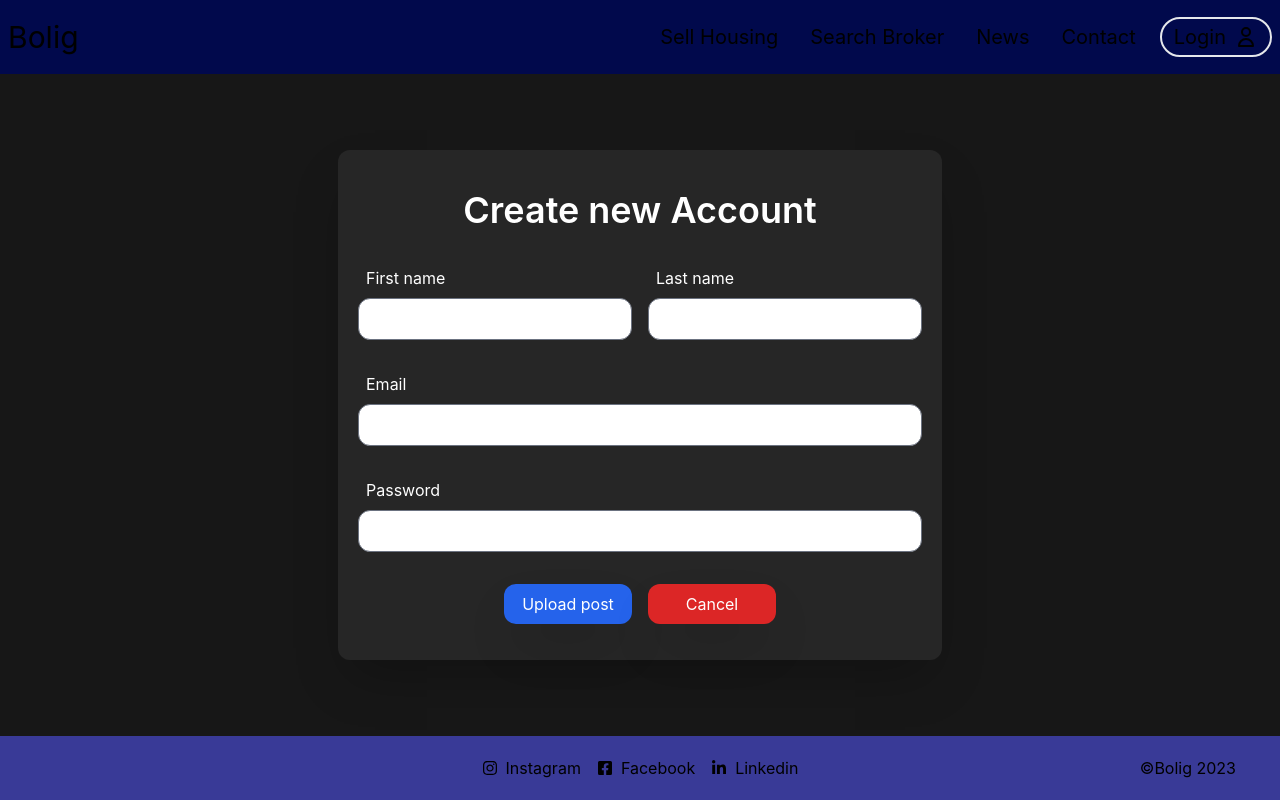
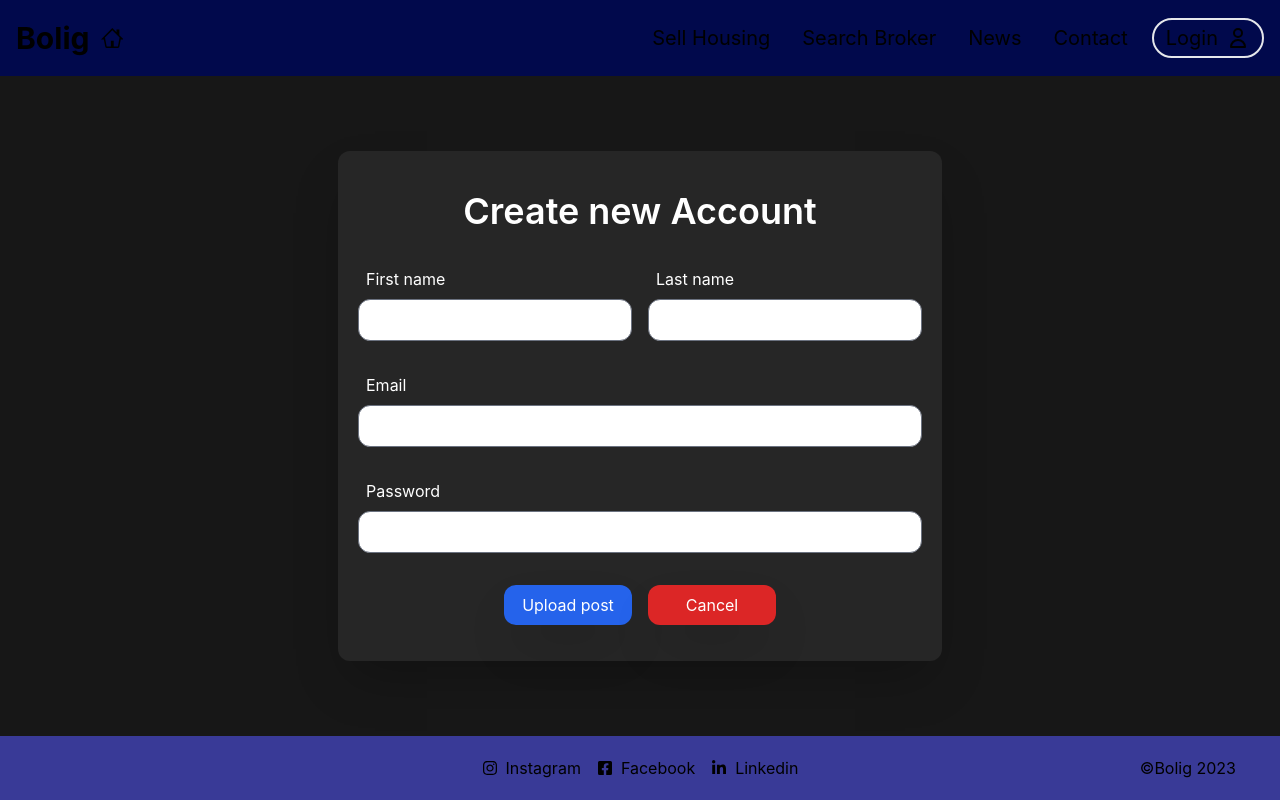
Before and after one commit to MaxAndreasLundin/bolig-web, a Next.js app: page /registration in a window 1280 px wide. Built offline with nearby package versions, Linux system fonts and the light colour scheme.

Commit message:
change height setup in navbar and login page, created custom bolig bg-color

```diff
--- a/app/globals.css
+++ b/app/globals.css
@@ -32,6 +32,11 @@ a {
   }
 }
 
+
+.bg-bolig {
+  @apply bg-gradient-to-t from-[#393a97] to-[#01094c]
+}
+
 .link-web {
   @apply p-4 inline-block hover:bg-sky-900 hover:rounded-md hover:scale-110;
 }
--- a/app/layout.tsx
+++ b/app/layout.tsx
@@ -14,7 +14,7 @@ export default function RootLayout({
         head.tsx. Find out more at https://beta.nextjs.org/docs/api-reference/file-conventions/head
       */}
       <head />
-      <body className="">
+      <body>
         <Navbar />
         {children}
         <Footer />
--- a/app/login/page.tsx
+++ b/app/login/page.tsx
@@ -3,7 +3,7 @@ import React from "react";
 
 const login = () => {
   return (
-    <div className="bg-neutral-900 text-white flex flex-col items-center justify-center h-[90vh]">
+    <div className="bg-neutral-900 text-white flex flex-1 flex-col items-center justify-center">
       <div className="bg-neutral-800 flex flex-col items-center justify-center p-10 rounded-xl">
         <h1 className="text-2xl font-bold">Logga in</h1>
         <div className="flex flex-col gap-4 m-8">
--- a/app/page.tsx
+++ b/app/page.tsx
@@ -3,7 +3,7 @@
 export default function Home() {
 
   return (
-    <div className="w-full flex flex-1 flex-col justify-center items-center bg-gradient-to-t from-[#393a97] to-[#01094c]">
+    <div className="bg-bolig w-full flex flex-1 flex-col justify-center items-center">
       <h1 className="text-6xl font-extrabold">Homepage</h1>
     </div>
   );
--- a/app/registration/page.tsx
+++ b/app/registration/page.tsx
@@ -4,7 +4,7 @@ import FormTsx from "../../components/FormRegistration";
 
 const registration = () => {
   return (
-    <div className="bg-neutral-900 h-[90vh]">
+    <div className="bg-neutral-900 flex-1">
       <div className="flex flex-col items-center justify-center h-full">
         <FormTsx />
       </div>
--- a/components/Navbar.tsx
+++ b/components/Navbar.tsx
@@ -1,10 +1,10 @@
 "use client";
 import { MenuIcon, XIcon } from "@heroicons/react/solid";
 import { UserIcon } from "@heroicons/react/outline";
+import { GoHome } from "react-icons/go";
 import React, { useState } from "react";
 
 import Link from "next/link";
-
 
 const Navbar = () => {
   const [click, setClick] = useState<boolean>(false);
@@ -15,28 +15,42 @@ const Navbar = () => {
 
   return (
     <>
-    <header className="bg-[#01094c] sticky top-0 h-20 z-50 grid grid-cols-4">
+      <header className="sticky top-0 z-50 grid grid-cols-4 bg-[#01094c] py-5 px-2 sm:p-2">
         {/*left*/}
-      <div className="flex items-center col-span-1">
-        <Link href={"/"}><h1 className="w-full text-3xl pl-2">Bolig</h1></Link>
+        <div className="col-span-1 flex items-center">
+          <Link href={"/"} className="flex justify-center items-center gap-1">
+            <h1 className="w-full pl-2 text-3xl font-bold">Bolig</h1>
+            <GoHome className="text-3xl" />
+          </Link>
         </div>
 
         {/*right*/}
-      <div className="flex items-center justify-end col-span-3 pr-2 gap-2">
-        <ul className="hidden sm:flex md:text-lg lg:text-xl cursor-pointer">
+        <div className="col-span-3 flex items-center justify-end gap-2 pr-2">
+          <ul className="hidden cursor-pointer sm:flex md:text-lg lg:text-xl">
             <li className="link-web">Sell Housing</li>
             <li className="link-web">Search Broker</li>
             <li className="link-web">News</li>
             <li className="link-web">Contact</li>
           </ul>
 
-        <div className="flex items-center gap-2 border-2 p-2 sm:px-3 sm:p-1 rounded-full hover:bg-sky-700">
-
-              <Link href={"login"}><p className="hidden sm:flex md:text-lg lg:text-xl cursor-pointer">Login</p></Link>
-              <Link href={"login"}><UserIcon className="h-6" /></Link>
-          <div className="block sm:hidden cursor-pointer" onClick={handleClick}>
-            {click ? <XIcon className="h-6" /> : <MenuIcon className="h-6 hover:text-gray-200" />}
-
+          <div className="flex items-center gap-2 rounded-full border-2 p-2 hover:bg-sky-700 sm:p-1 sm:px-3">
+            <Link href={"login"}>
+              <p className="hidden cursor-pointer sm:flex md:text-lg lg:text-xl">
+                Login
+              </p>
+            </Link>
+            <Link href={"login"}>
+              <UserIcon className="h-6" />
+            </Link>
+            <div
+              className="block cursor-pointer sm:hidden"
+              onClick={handleClick}
+            >
+              {click ? (
+                <XIcon className="h-6" />
+              ) : (
+                <MenuIcon className="h-6 hover:text-gray-200" />
+              )}
             </div>
           </div>
         </div>
@@ -45,11 +59,14 @@ const Navbar = () => {
       <div
         className={
           click
-          ? "fixed right-0 top-0 w-full h-full bg-neutral-800 opacity-95 ease-in-out duration-500 sm:hidden"
-          : "fixed right-0 top-[-100%] h-full  w-full transition-all duration-500"
+            ? "fixed right-0 top-0 h-full w-full bg-neutral-800 opacity-95 duration-500 ease-in sm:hidden"
+            : "fixed right-0 -top-full h-full w-full duration-500 ease-out sm:hidden"
         }
       >
-      <ul className="flex flex-col items-center p-4 text-2xl cursor-pointer" onClick={() => setClick(false)}>
+        <ul
+          className="flex cursor-pointer flex-col items-center p-4 text-2xl"
+          onClick={() => setClick(false)}
+        >
           <li className="link-mobile mt-20">Sell Housing</li>
           <li className="link-mobile">Search Broker</li>
           <li className="link-mobile">News</li>
```
Lines whose indentation alone changed are shown as unchanged.
